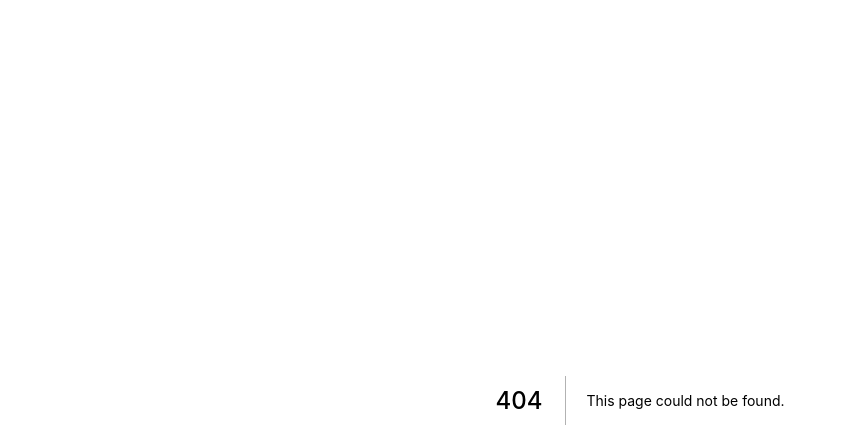
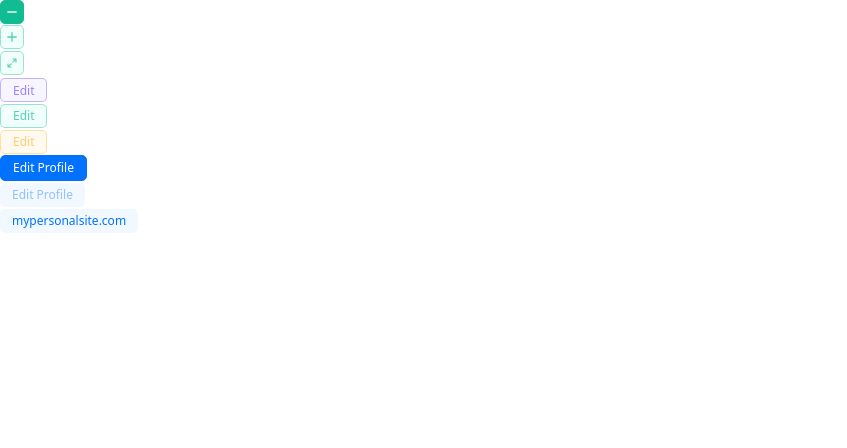
Before and after one commit to ahjdwgg/Revery, a Next.js app: page /componentTest in a window 1280 px wide. Before the commit this address had no page. Shown: the top 448 px of the page, without its empty margins (0-847 px from the left). Built offline with nearby package versions, Linux system fonts and the light colour scheme.

Commit message:
refactor: to fix tailwind rendering issue on button components

```diff
--- a/components/buttons/Button.tsx
+++ b/components/buttons/Button.tsx
@@ -1,7 +1,7 @@
 import Expand from './icons/expand';
 import Plus from './icons/plus';
 import Minus from './icons/minus';
-import { BUTTON_ICONS } from '../variables';
+import { BUTTON_ICONS, COLORTOSTYLE } from './variables';
 /**
  * This Button component supports 4 different kinds of buttons:
  * 1. default simple button
@@ -19,12 +19,34 @@ import { BUTTON_ICONS } from '../variables';
 const Button = (props: { color: string; text?: string; icon?: string; isOutlined?: boolean; isDisabled?: boolean }) => {
     var { color, text, icon, isOutlined, isDisabled } = props;
 
+    var bgDefaultStyle = '';
+    var bgBgStyle = '';
+    var textStyle = '';
+    var borderStyle = '';
+    var hoverTextStyle = '';
+    var hoverBorderStyle = '';
+    var hoverBgStyle = '';
+
+    if (color != undefined) {
+        for (let styleItem of COLORTOSTYLE) {
+            if (styleItem.name == color) {
+                bgDefaultStyle = styleItem.bgDefault;
+                bgBgStyle = styleItem.bgBg;
+                textStyle = styleItem.text;
+                borderStyle = styleItem.border;
+                hoverTextStyle = styleItem.hoverText;
+                hoverBorderStyle = styleItem.hoverBorder;
+                hoverBgStyle = styleItem.hoverBg;
+            }
+        }
+    }
+
     // default = simple button filled with specified color
-    const defaultClassName = `bg-${color} hover:bg-white hover:bg-opacity-70 text-white font-medium text-xs hover:text-${color} py-1 px-3 border border-${color} hover:border hover:border-${color} hover:border-opacity-40 rounded`;
+    const defaultClassName = `${bgDefaultStyle} ${hoverBgStyle} hover:bg-opacity-70 text-white font-medium text-xs ${hoverTextStyle} hover:text-opacity-80 py-1 px-3 border ${borderStyle} hover:border ${hoverBorderStyle} hover:border-opacity-80 rounded`;
 
-    const outlinedClassName = `h-6 bg-${color}-bg hover:bg-${color} hover:bg-opacity-70 text-${color} text-opacity-70 font-medium text-xs hover:text-white py-sm px-3 border border-${color} border-opacity-40 hover:border-transparent rounded`;
+    const outlinedClassName = `h-6 ${bgBgStyle} ${textStyle} text-opacity-70 font-medium text-xs hover:text-opacity-80 py-sm px-3 border ${borderStyle} border-opacity-40 hover:border-opacity-80 rounded`;
 
-    const disabledClassName = `h-6 bg-${color} text-${color} text-opacity-40 text-xs font-medium py-sm px-3 rounded bg-opacity-5 cursor-not-allowed`;
+    const disabledClassName = `h-6 ${bgDefaultStyle} ${textStyle} text-opacity-40 text-xs font-medium py-sm px-3 rounded bg-opacity-5 cursor-not-allowed`;
 
     var className = defaultClassName;
 
@@ -64,46 +86,3 @@ const Button = (props: { color: string; text?: string; icon?: string; isOutlined
 };
 
 export default Button;
-//
-// const style = {
-//     default:
-// }
-
-// const ICON = {
-//     expand: (
-//         <svg
-//             className="fill-current"
-//             width="10"
-//             height="10"
-//             viewBox="0 0 11 10"
-//             fill="none"
-//             xmlns="http://www.w3.org/2000/svg"
-//         >
-//             <path d="M4.88251 9.39076C4.88251 9.04649 4.63115 8.79513 4.28689 8.79513H3.94262L2.40164 8.90442L3.60383 7.76234L5.05738 6.31972C5.17213 6.20496 5.23224 6.05742 5.23224 5.89349C5.23224 5.5219 4.97541 5.25961 4.60929 5.25961C4.43989 5.25961 4.29235 5.32518 4.1776 5.43994L2.72404 6.89349L1.58743 8.09568L1.69672 6.5383V6.15578C1.69672 5.81152 1.44536 5.55469 1.10109 5.55469C0.751366 5.55469 0.5 5.81152 0.5 6.15578L0.5 9.01917C0.5 9.63666 0.855191 9.99731 1.47268 9.99731H4.28689C4.62568 9.99731 4.88251 9.74048 4.88251 9.39076ZM10.5 3.84431V0.980921C10.5 0.363435 10.1393 0.002779 9.52186 0.002779H6.71311C6.36885 0.002779 6.11202 0.25961 6.11202 0.609336C6.11202 0.953599 6.36339 1.20496 6.71311 1.20496H7.05191L8.59836 1.09568L7.39617 2.23775L5.94262 3.68037C5.8224 3.79513 5.76776 3.94267 5.76776 4.1066C5.76776 4.47272 6.01913 4.74048 6.39071 4.74048C6.55464 4.74048 6.70765 4.67491 6.8224 4.56016L8.27049 3.1066L9.4071 1.90442L9.29781 3.4618V3.84431C9.29781 4.18857 9.54918 4.43994 9.89891 4.43994C10.2432 4.43994 10.5 4.18857 10.5 3.84431Z" />
-//         </svg>
-//     ),
-//     plus: (
-//         <svg
-//             className="fill-current"
-//             width="10"
-//             height="10"
-//             viewBox="0 0 10 10"
-//             fill="none"
-//             xmlns="http://www.w3.org/2000/svg"
-//         >
-//             <path d="M9.66658 4.33325H5.66658V0.333252H4.33325V4.33325H0.333252V5.66659H4.33325V9.66659H5.66658V5.66659H9.66658V4.33325Z" />
-//         </svg>
-//     ),
-//     minus: (
-//         <svg
-//             className="fill-current"
-//             width="10"
-//             height="10"
-//             viewBox="0 0 10 2"
-//             fill="none"
-//             xmlns="http://www.w3.org/2000/svg"
-//         >
-//             <path d="M0.333252 0.333252H9.66659V1.66659H0.333252V0.333252Z" />
-//         </svg>
-//     ),
-// };
--- a/components/buttons/LinkButton.tsx
+++ b/components/buttons/LinkButton.tsx
@@ -1,18 +1,30 @@
+import { COLORTOSTYLE } from './variables';
 /**
  * This component is used for profile link buttons
- * @param {string} key - The key of the button
  * @param {string} text - The text of the button
  * @param {string} [color] - The text and background color of the button
  * @example
  * <LinkButton text={"Edit Profile"} color={COLORS.primary}/>
  */
-const LinkButton = (props: { key: any; text: string; color?: string }) => {
+const LinkButton = (props: { text: string; color?: string }) => {
     var { text, color } = props;
 
     // if color is not specified in props, use 'primary' as default
     color = color ? color : 'primary';
 
-    const linkButtonClassName = `bg-${color} text-${color} text-xs font-medium py-1 px-3 rounded bg-opacity-5`;
+    var bgStyle = '';
+    var textStyle = '';
+
+    if (color != undefined) {
+        for (let styleItem of COLORTOSTYLE) {
+            if (styleItem.name == color) {
+                bgStyle = styleItem.bgDefault;
+                textStyle = styleItem.text;
+            }
+        }
+    }
+
+    const linkButtonClassName = `${bgStyle} ${textStyle} text-xs font-medium py-1 px-3 rounded bg-opacity-5`;
 
     return (
         <div>
--- /dev/null
+++ b/components/buttons/variables.ts
@@ -0,0 +1,66 @@
+export const COLORS = {
+    primary: 'primary',
+    nft: 'nft',
+    donation: 'donation',
+    footprint: 'footprint',
+};
+
+export const BUTTON_ICONS = {
+    expand: 'expand',
+    plus: 'plus',
+    minus: 'minus',
+};
+
+interface colorToStyleInterface {
+    name: string;
+    bgDefault: string;
+    bgBg: string;
+    text: string;
+    border: string;
+    hoverBg: string;
+    hoverText: string;
+    hoverBorder: string;
+}
+
+export const COLORTOSTYLE: colorToStyleInterface[] = [
+    {
+        name: 'primary',
+        bgDefault: 'bg-primary',
+        bgBg: 'bg-white',
+        text: 'text-primary',
+        border: 'border-primary',
+        hoverBg: 'hover:bg-white',
+        hoverText: 'hover:text-primary',
+        hoverBorder: 'hover:border-primary',
+    },
+    {
+        name: 'nft',
+        bgDefault: 'bg-nft',
+        bgBg: 'bg-nft-bg',
+        text: 'text-nft',
+        border: 'border-nft',
+        hoverBg: 'hover:bg-nft-bg',
+        hoverText: 'hover:text-nft',
+        hoverBorder: 'hover:border-nft',
+    },
+    {
+        name: 'donation',
+        bgDefault: 'bg-donation',
+        bgBg: 'bg-donation-bg',
+        text: 'text-donation',
+        border: 'border-donation',
+        hoverBg: 'hover:bg-donation-bg',
+        hoverText: 'hover:text-donation',
+        hoverBorder: 'hover:border-donation',
+    },
+    {
+        name: 'footprint',
+        bgDefault: 'bg-footprint',
+        bgBg: 'bg-footprint-bg',
+        text: 'text-footprint',
+        border: 'border-footprint',
+        hoverBg: 'hover:bg-footprint-bg',
+        hoverText: 'hover:text-footprint',
+        hoverBorder: 'hover:border-footprint',
+    },
+];
--- a/components/variables.ts
+++ /dev/null
@@ -1,12 +0,0 @@
-export const COLORS = {
-    primary: 'primary',
-    nft: 'nft',
-    donation: 'donation',
-    footprint: 'footprint',
-};
-
-export const BUTTON_ICONS = {
-    expand: 'expand',
-    plus: 'plus',
-    minus: 'minus',
-};
--- /dev/null
+++ b/pages/componentTest.tsx
@@ -0,0 +1,22 @@
+import type { NextPage } from 'next';
+import Button from '../components/buttons/Button';
+import LinkButton from '../components/buttons/LinkButton';
+import { COLORS } from '../components/buttons/variables';
+
+const ComponentTest: NextPage = () => {
+    return (
+        <div>
+            <Button isOutlined={false} color={COLORS.donation} icon={'minus'} />
+            <Button isOutlined={true} color={COLORS.donation} icon={'plus'} />
+            <Button isOutlined={true} color={COLORS.donation} icon={'expand'} />
+            <Button isOutlined={true} color={COLORS.nft} text={'Edit'} />
+            <Button isOutlined={true} color={COLORS.donation} text={'Edit'} />
+            <Button isOutlined={true} color={COLORS.footprint} text={'Edit'} />
+            <Button isOutlined={false} color={COLORS.primary} text={'Edit Profile'} />
+            <Button isOutlined={false} isDisabled={true} color={COLORS.primary} text={'Edit Profile'} />
+            <LinkButton text={'mypersonalsite.com'} color={COLORS.primary} />
+        </div>
+    );
+};
+
+export default ComponentTest;
```
